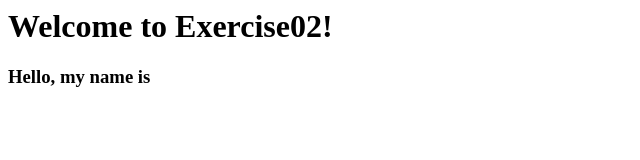
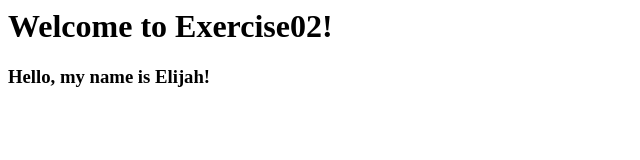
Before and after one commit to donnelldebnam/GitCodingChallenges, a plain HTML site: page src/Day 1/Exercise02/index.html in a window 1280 px wide. Shown: the full height of the page, 0-640 px from the left. Drawn offline with Linux system fonts and the light colour scheme.

Commit message:
Add name

```diff
--- a/src/Day 1/Exercise02/index.html
+++ b/src/Day 1/Exercise02/index.html
@@ -6,7 +6,7 @@
 
 	<body>
 		<h1>Welcome to Exercise02!</h1>
-		<h3>Hello, my name is </h3>
+		<h3>Hello, my name is Elijah! </h3>
 	</body>
 
 </html>
```
